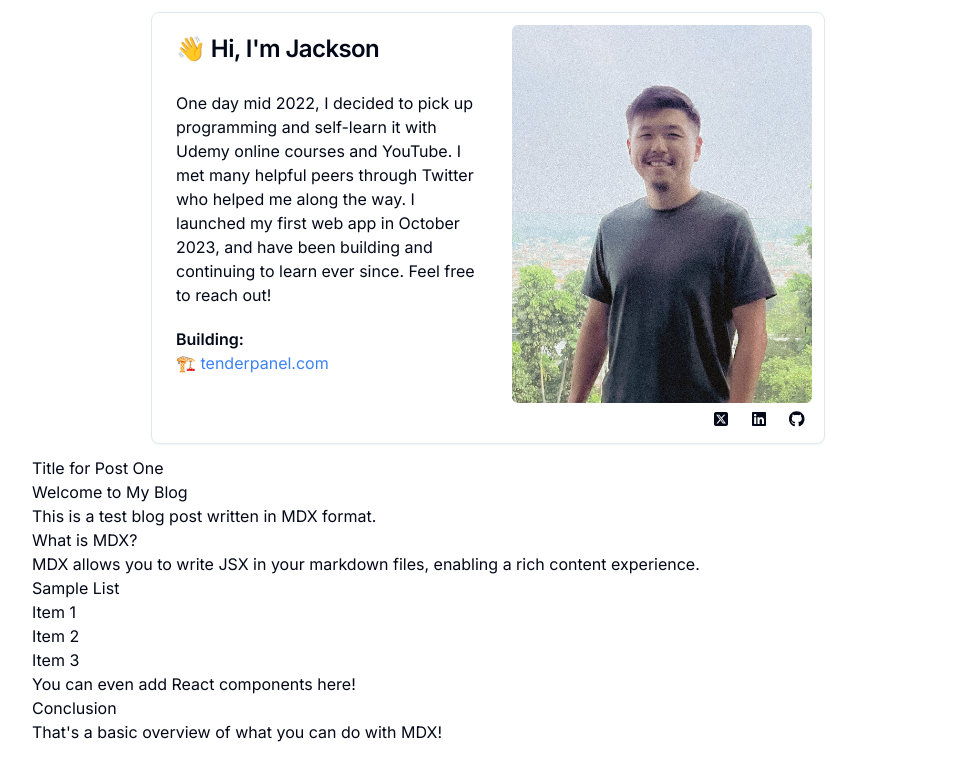
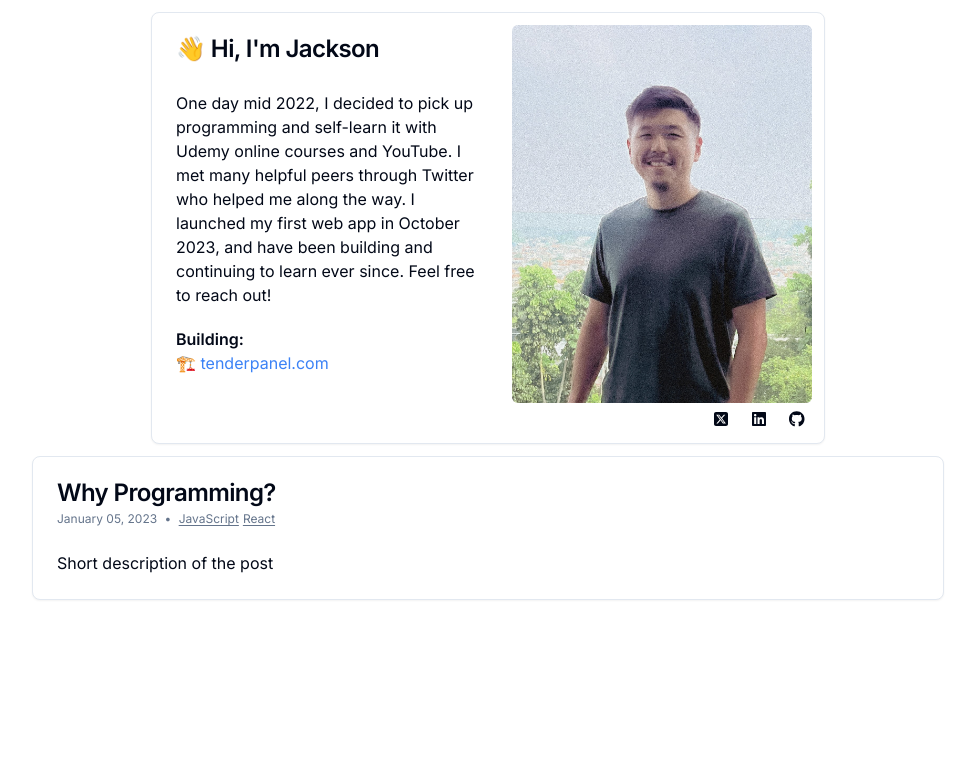
Before and after one commit to jacksonllk/my-page, a Next.js app: page / in a window 1280 px wide. Shown: the top 780 px of the page, without its empty margins (152-1127 px from the left). Built offline with nearby package versions, Linux system fonts and the light colour scheme.

Commit message:
trying to make slug work

```diff
--- a/app/my-mdx-page/my-first-post.mdx
+++ /dev/null
@@ -1,28 +0,0 @@
----
-title: "First Post Title"
-date: "2023-01-01"
-tags: ["tag1", "tag2"]
-author: "Author Name"
-description: "Short description of the post"
----
-
-# Welcome to My Blog
-
-This is a test blog post written in MDX format.
-
-## What is MDX?
-
-MDX allows you to write JSX in your markdown files, enabling a rich content experience.
-
-### Sample List
-
-- Item 1
-- Item 2
-- Item 3
-
-You can even add React components here!
-
-
-## Conclusion
-
-That's a basic overview of what you can do with MDX!
--- /dev/null
+++ b/app/not-found.js
@@ -0,0 +1,15 @@
+import Link from "next/link"
+
+export default function NotFound() {
+  return (
+    <div className="prose text-center dark:prose-invert">
+      <h2 className="mb-2">Not Found</h2>
+      <p>Could not find requested resource.</p>
+      <p>
+        <Link href="/" className="no-underline">
+          Back Home
+        </Link>
+      </p>
+    </div>
+  )
+}
--- /dev/null
+++ b/app/posts/[...slug]/page.js
@@ -0,0 +1,93 @@
+import { Metadata } from "next"
+import Image from "next/image"
+import Link from "next/link"
+import { notFound } from "next/navigation"
+import { allPosts } from "contentlayer/generated"
+import { format, parseISO } from "date-fns"
+
+import { Mdx } from "@/components/mdx-components"
+import { SharePost } from "@/components/share-post"
+
+function getPostFromParams(params) {
+  const slug = params?.slug?.join("/")
+  const post = allPosts.find((post) => post.slugAsParams === slug)
+
+  if (!post) {
+    return null
+  }
+
+  return post
+}
+
+export async function generateMetadata(params) {
+  const post = await getPostFromParams(params)
+
+  if (!post) {
+    return {}
+  }
+
+  return {
+    title: post.title,
+    description: post.description,
+  }
+}
+
+export async function generateStaticParams() {
+  return allPosts.map((post) => ({
+    slug: post.slugAsParams.split("/"),
+  }))
+}
+
+export default async function PostPage({ params }) {
+  const post = await getPostFromParams(params)
+
+  if (!post) {
+    notFound()
+  }
+
+  return (
+    <article className="prose dark:prose-invert">
+      {post.image && (
+        <div className="relative mb-12 h-[345px] w-full">
+          <Image
+            className="m-0 w-full rounded-lg object-cover"
+            src={post.image}
+            alt={post.title}
+            fill
+            priority
+            sizes="(max-width: 768px) 100vw, (max-width: 1200px) 50vw, 33vw"
+          />
+        </div>
+      )}
+
+      <header>
+        <h1 className="mb-2">{post.title}</h1>
+        {post.description && (
+          <p className="mb-6 mt-0 text-xl text-gray-700 dark:text-gray-200">
+            {post.description}
+          </p>
+        )}
+        <p className="space-x-1 text-xs text-gray-500">
+          <span>{format(parseISO(post.date), "MMMM dd, yyyy")}</span>
+          <span>{` • `}</span>
+          <span>{post.readingTime.text}</span>
+          <span>{` • `}</span>
+          <span>
+            <Link
+              href={`/categories/${encodeURIComponent(
+                post.category.toLowerCase()
+              )}`}
+            >
+              {post.category}
+            </Link>
+          </span>
+        </p>
+      </header>
+      <hr className="my-6" />
+      <Mdx code={post.body.code} />
+      <div className="mt-12">
+        <SharePost title={post.title} slug={post.slug} />
+      </div>
+    </article>
+  )
+}
--- a/components/Blog.js
+++ b/components/Blog.js
@@ -1,16 +1,71 @@
 // components/Blog.js
+import Image from "next/image"
+import Link from "next/link"
+import { format, parseISO } from "date-fns"
+import { Card, CardContent, CardDescription, CardFooter, CardHeader, CardTitle } from "@/components/ui/card"
+import fs from 'fs'
+import path from 'path'
+import matter from 'gray-matter'
 
-import MyFirstPost from '../app/my-mdx-page/my-first-post.mdx';
+// Read MDX files from the posts directory
+const postsDirectory = path.join(process.cwd(), 'posts')
+const filenames = fs.readdirSync(postsDirectory)
+
+// Get data from each MDX file
+const allPosts = filenames.map(filename => {
+  const filePath = path.join(postsDirectory, filename)
+  const fileContents = fs.readFileSync(filePath, 'utf8')
+  const { data } = matter(fileContents)
+  return {
+    slug: filename.replace(/\.mdx$/, ''),
+    ...data
+  }
+})
 
 const Blog = () => {
   return (
     <div>
-      <article>
-        <h2>Title for Post One</h2>
-        <MyFirstPost />
-      </article>
+      {allPosts.map((post) => (
+        <article key={post.slug} className="mb-12">
+          <Card>
+            {post.image && (
+              <div className="relative h-60 w-full">
+                <Link href={post.slug}>
+                  <Image
+                    className="m-0 w-full rounded-t-lg object-cover"
+                    src={post.image}
+                    alt={post.title}
+                    fill
+                  />
+                </Link>
+              </div>
+            )}
+            <CardHeader>
+              <CardTitle className="m-0">
+                <Link href={post.slug} className="no-underline">
+                  {post.title}
+                </Link>
+              </CardTitle>
+              <CardDescription className="space-x-1 text-xs">
+                <span>{format(parseISO(post.date), "MMMM dd, yyyy")}</span>
+                <span>{` • `}</span>
+                {post.categories && post.categories.map(category => (
+                  <span key={category}>
+                    <Link
+                      href={`/categories/${encodeURIComponent(category.toLowerCase())}`}
+                      className="underline underline-offset-2"
+                    >
+                      {category}
+                    </Link>
+                  </span>
+                ))}
+              </CardDescription>
+            </CardHeader>
+            {post.description && <CardContent>{post.description}</CardContent>}
 
-      {/* Add more posts similarly */}
+          </Card>
+        </article>
+      ))}
     </div>
   );
 };
--- /dev/null
+++ b/components/mdx-components.js
@@ -0,0 +1,14 @@
+import { MDXProvider } from '@mdx-js/react'
+import { MDXRemote } from 'next-mdx-remote'
+
+const components = {
+  // Your custom components here
+}
+
+export function Mdx({ source }) {
+  return (
+    <MDXProvider components={components}>
+      <MDXRemote {...source} />
+    </MDXProvider>
+  )
+}
--- a/mdx-components.js
+++ /dev/null
@@ -1,7 +0,0 @@
-
-
-export function useMDXComponents(components) {
-    return {
-      ...components,
-    }
-  }
--- a/package.json
+++ b/package.json
@@ -21,6 +21,8 @@
     "@types/mdx": "^2.0.10",
     "class-variance-authority": "^0.7.0",
     "clsx": "^2.1.0",
+    "contentlayer": "^0.3.4",
+    "date-fns": "^3.1.0",
     "font-awesome": "^4.7.0",
     "gray-matter": "^4.0.3",
     "lucide-react": "^0.303.0",
--- a/app/my-mdx-page/my-second-post.mdx
+++ b/posts/my-first-post.mdx
@@ -1,9 +1,13 @@
 ---
-title: "Second Post Title"
-date: "2023-01-01"
+title: "Why Programming?"
+date: "2023-01-05"
 tags: ["tag1", "tag2"]
 author: "Author Name"
 description: "Short description of the post"
+categories: ['JavaScript', 'React']
+# image: "/posts/first-post.jpg"
+
+
 ---
 
 # Welcome to My Blog
```
Also changed, not shown: 2 other files (tests, documents, lock files or other folders).
